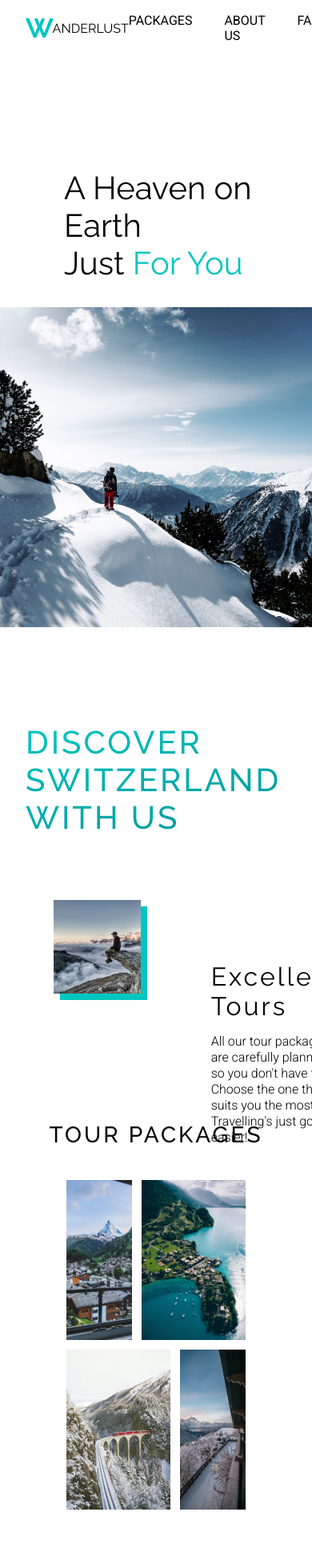
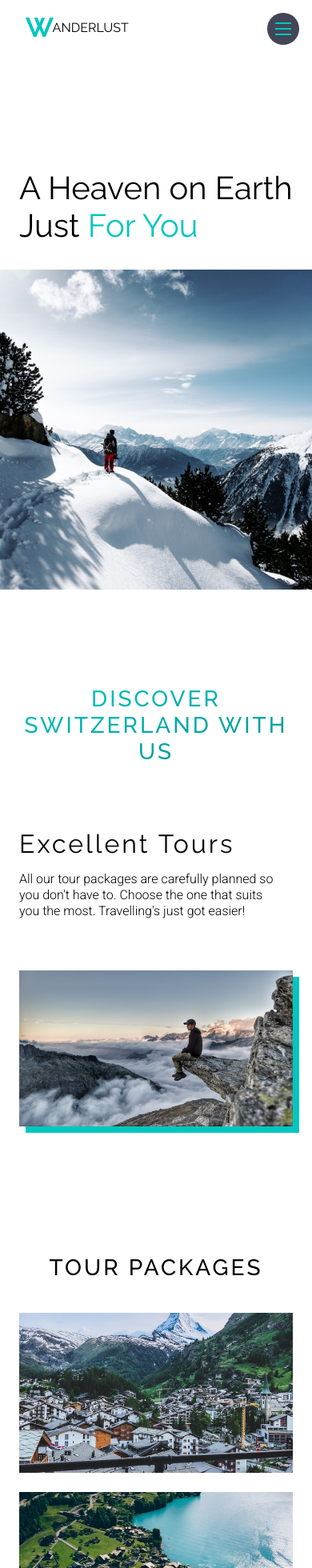
Before and after one commit to steven2596/wanderlust-travels, a React (Create React App) app: page /tours in a window 390 px wide. Shown: the top 1960 px of the page at 80% size. Built offline with nearby package versions, Linux system fonts and the light colour scheme.

Commit message:
media query for about page added

```diff
--- a/public/index.html
+++ b/public/index.html
@@ -22,6 +22,7 @@
 
   <div id="root"></div>
   <div id="custom-plan"></div>
+  <div id="navigation-button"></div>
 
 </body>
 
--- a/src/components/custom-plan/custom-plan.component.jsx
+++ b/src/components/custom-plan/custom-plan.component.jsx
@@ -10,7 +10,6 @@ const CustomPlan = () => {
     return (
         <div className="custom-plan">
             <div className="custom-plan__content">
-                <span className="custom-plan__line"></span>
                 <h2 className="custom-plan__heading">Custom Plan</h2>
                 <p className="custom-plan__text">
                     All of our package tours are excellent. But if you have something
--- a/src/components/destination-slider/destination-slider.styles.scss
+++ b/src/components/destination-slider/destination-slider.styles.scss
@@ -99,6 +99,11 @@
         letter-spacing: 1rem;
         margin-bottom: 8rem;
         text-align: center;
+
+        @media only screen and (max-width: 900px) {
+            margin: 0 3rem;
+            margin-bottom: 5rem;
+        }
     }
 }
 
--- a/src/components/directory-menu/directory-menu.styles.scss
+++ b/src/components/directory-menu/directory-menu.styles.scss
@@ -5,6 +5,17 @@
     grid-template-rows: repeat(2, 25rem);
     gap: 1.5rem;
     margin-bottom: 15rem;
+
+    @media only screen and (max-width: 1000px) {
+        grid-template-columns: 1fr repeat(5, [col-start] 1fr [col-end]) 1fr;
+    }
+
+    @media only screen and (max-width: 600px) {
+        grid-template-columns: 1fr;
+        grid-template-rows: repeat(4, 25rem);
+        gap: 0;
+        row-gap: 3rem;
+    }
 }
 
 .menu {
@@ -21,25 +32,50 @@
 
     &__link {
         transition: all .5s;
+
+        @media only screen and (max-width: 600px) {
+            margin: 0 3rem;
+        }
+
         &--1 {
             grid-column: col-start 1 / span 2;
             grid-row: 1 / 2;
+
+            @media only screen and (max-width: 600px) {
+                grid-column: 1 / -1;
+                grid-row: 1 / 2;
+            }
         }
 
         &--2 {
             grid-column: col-start 3 /  span 3;
             grid-row: 1 / 2;
 
+            @media only screen and (max-width: 600px) {
+                grid-column: 1 / -1;
+                grid-row: 2 / 3;
+            }
+
         }
 
         &--3 {
             grid-column: col-start 1 / span 3;
             grid-row: 2 / 3;
+
+            @media only screen and (max-width: 600px) {
+                grid-column: 1 / -1;
+                grid-row: 3 / 4;
+            }
         }
 
         &--4 {
             grid-column: col-start 4 / span 2;
             grid-row: 2 / 3;
+
+            @media only screen and (max-width: 600px) {
+                grid-column: 1 / -1;
+                grid-row: 4 / 5;
+            }
         }
 
         &:hover {
--- a/src/components/footer/footer.component.jsx
+++ b/src/components/footer/footer.component.jsx
@@ -1,4 +1,6 @@
 import React from 'react';
+
+import { Link } from 'react-router-dom';
 
 import './footer.styles.scss';
 
@@ -15,15 +17,21 @@ const Footer = () => (
         <div className="footer__icon">
             <span className="footer__logo-text">wanderlust</span>
             <div className="footer__socials">
+                <a href="https://www.facebook.com">
                     <svg className="footer__social">
                         <use href={sprite + "#icon-facebook2"}></use>
                     </svg>
+                </a>
+                <a href="https://www.instagram.com">
                     <svg className="footer__social">
                         <use href={sprite + "#icon-instagram"}></use>
                     </svg>
+                </a>
+                <a href="https://www.twitter.com">
                     <svg className="footer__social">
                         <use href={sprite + "#icon-twitter"}></use>
                     </svg>
+                </a>
             </div>
         </div>
 
--- a/src/components/navbar/navbar.component.jsx
+++ b/src/components/navbar/navbar.component.jsx
@@ -1,5 +1,6 @@
 import React from 'react';
 import Logo from '../logo/logo.component';
+import NavButton from '../navbutton/navbutton.component';
 
 import './navbar.styles.scss';
 
@@ -18,6 +19,7 @@ const Navbar = () => {
                     <a href="/faqs" className="nav__link">FAQs</a>
                 </li>
             </ul>
+            <NavButton />
         </nav>
     )
 };
--- a/src/components/navbar/navbar.styles.scss
+++ b/src/components/navbar/navbar.styles.scss
@@ -18,12 +18,15 @@
         margin-left: auto;
 
         display: flex;
+
+        @media only screen and (max-width: 600px) {
+            display: none;
+        }
     }
 
     &__item {
         cursor: pointer;
         position: relative;
-
         transition: all .3s;
 
         &:not(:last-child) {
--- /dev/null
+++ b/src/components/navbutton/navbutton.component.jsx
@@ -0,0 +1,37 @@
+import React from 'react';
+import ReactDom from 'react-dom';
+import './navbutton.styles.scss';
+
+const NavButton = () => {
+
+
+    return ReactDom.createPortal(
+        <div className="navigation" >
+            <input id="navi-button" type="checkbox" class="navbutton__checkbox" />
+            <label for="navi-button" className="navbutton__container">
+                <span className="navbutton__icon" />
+            </label>
+            <div className="navbutton__background"></div>
+            <div className="navbutton__overlay">
+                <ul className="navbutton__menu">
+                    <li className="navbutton__item">
+                        <a href="/" className="navbutton__link">HOME</a>
+                    </li>
+                    <li className="navbutton__item">
+                        <a href="/tours" className="navbutton__link">PACKAGES</a>
+                    </li>
+                    <li className="navbutton__item">
+                        <a href="/about" className="navbutton__link">ABOUT US</a>
+                    </li>
+                    <li className="navbutton__item">
+                        <a href="/faqs" className="navbutton__link">FAQs</a>
+                    </li>
+                </ul>
+            </div>
+
+
+        </div>, document.getElementById('navigation-button')
+    );
+}
+
+export default NavButton;
--- /dev/null
+++ b/src/components/navbutton/navbutton.styles.scss
@@ -0,0 +1,140 @@
+.navigation {
+    display: none;
+
+    @media only screen and (max-width: 600px) {
+        display: flex;
+    }
+}
+
+.navbutton {
+
+    &__container {
+        position: fixed;
+        top: 2rem;
+        right: 2rem;
+        width: 5rem;
+        height: 5rem;
+        border-radius: 10rem;
+        background-color: var(--color-secondary);
+        z-index: 2500;
+        cursor: pointer;
+
+    }
+
+    &__checkbox {
+        display: none;
+    }
+
+    &__background {
+        position: fixed;
+        top: 2rem;
+        right: 2rem;
+        width: 5rem;
+        height: 5rem;
+        border-radius: 10rem;
+        background-color: var(--color-primary);
+        z-index: 1500;
+        transform: scale(0);
+        transition: all .5s ease-in-out;
+    }
+
+    &__checkbox:checked ~ &__background {
+        transform: scale(70);
+    }
+
+    &__overlay {
+        position: fixed;
+        top: 0;
+        left: 0;
+        bottom: 0;
+        right: 0;
+        z-index: 2000;
+        opacity: 0;
+        transform: translateY(-100%);
+        transition: all .3s;
+        transition-delay: .3s;
+    }
+
+    &__checkbox:checked ~ &__overlay {
+        transform: translateY(0);
+        opacity: 1;
+    }
+
+    &__icon {
+        position: absolute;
+        top: 50%;
+        left: 50%;
+        transform: translate(-50%, -50%);
+        height: 2px;
+        width: 2.5rem;
+        background-color: var(--color-primary);
+        cursor: pointer;
+
+
+
+        &::before,
+        &::after {
+            content: '';
+            width: 100%;
+            height: 100%;
+            position: absolute;
+            background-color: var(--color-primary);
+            transition: all .3s;
+        }
+
+        &::before {
+            top: -.9rem;
+        }
+
+        &::after {
+            top: .9rem;
+        }
+    }
+
+    &__checkbox:checked + &__container &__icon {
+        background-color: transparent;
+
+        &::before {
+            transform: rotate(45deg);
+            top: 0;
+        }
+
+        &::after {
+            transform: rotate(-45deg);
+            top: 0;
+        }
+    }
+
+
+
+    &__menu {
+        position: absolute;
+        top: 50%;
+        left: 50%;
+        transform: translate(-50%, -50%);
+        display: flex;
+        flex-direction: column;
+        font-size: 5rem;
+        list-style: none;
+        text-align: center;
+
+    }
+
+    &__item {
+        cursor: pointer;
+
+        &:not(:last-child) {
+            margin-bottom: 6rem;
+        }
+    }
+
+    &__link {
+
+        &,
+        &:link,
+        &:visited {
+            text-decoration: none;
+            color: var(--color-secondary-dark);
+        }
+    }
+}
--- a/src/components/review/review.styles.scss
+++ b/src/components/review/review.styles.scss
@@ -13,7 +13,7 @@
         border-bottom: 3px solid transparent;
 
         @media only screen and (max-width: 460px) {
-            bottom: -5%;
+            bottom: -10%;
         }
 
 
@@ -23,8 +23,6 @@
         }
 
         &--next {
-
-
 
             &:hover {
                 transform: translateY(-.7rem);
@@ -79,6 +77,7 @@
 
 
     &__text {
+        height: 20rem;
         padding: 5rem;
 
         @media only screen and (max-width: 600px) {
--- a/src/pages/package-directory/package-directory.styles.scss
+++ b/src/pages/package-directory/package-directory.styles.scss
@@ -30,6 +30,11 @@
        margin-left: 10rem;
 
        animation: moveFromRight 1s;
+
+       @media only screen and (max-width: 600px) {
+           margin-left: 3rem;
+
+       }
     }
 
     &__heading {
@@ -66,16 +71,25 @@
         display: grid;
         grid-template-columns: 1fr repeat(10, minmax(min-content, 1fr)) 1fr;
         grid-template-rows: min-content 30vw;
+        column-gap: 10rem;
+        row-gap: 10rem;
+        margin: 15rem 0;
 
-        column-gap: 4rem;
-        row-gap: 10rem;
-        margin : 15rem 0;
+        @media only screen and (max-width: 800px) {
+            grid-template-columns: repeat(8, 1fr);
+            grid-template-rows: min-content min-content 50vw;
+            column-gap: 0;
+            row-gap: 5rem;
+        }
+
+
+
 
         &-header {
             grid-column: 2 / span 10;
             grid-row: 1 / 2;
-            justify-self: center;
 
+            text-align: center;
             font-size: 5rem;
             font-weight: 500;
             text-transform: uppercase;
@@ -84,6 +98,21 @@
             background-clip: text;
             -moz-background-clip: text;
             color: transparent;
+
+            @media only screen and (max-width: 900px) {
+                grid-column: 1 / -1;
+                margin: 0 5rem;
+
+            }
+
+            @media only screen and (max-width: 600px) {
+                grid-column: 1 / -1;
+                margin: 0 2rem;
+                font-size: 3.5rem;
+            }
+
+
+
         }
 
         &-imgContainer {
@@ -91,6 +120,18 @@
             grid-row: 2 / 3;
 
             position: relative;
+
+            @media only screen and (max-width: 1100px) {
+                grid-column: 1 / span 6;
+                margin-left: 6rem;
+            }
+
+            @media only screen and (max-width: 800px) {
+                grid-column: 1 / -1;
+                grid-row: 3 / 4;
+                margin: 0 3rem;
+
+            }
         }
 
         &-image {
@@ -120,6 +161,22 @@
         padding: 3rem;
 
         padding-left: 7rem;
+
+        @media only screen and (max-width: 1200px) {
+            margin-top: 8%;
+            grid-column: 6 / span 6;
+
+        }
+
+        @media only screen and (max-width: 800px) {
+            grid-column: 1 / -1;
+            grid-row: 2 / 3;
+            margin-top: 0;
+            padding-left: 0;
+            margin: 0 3rem;
+        }
+
+
 
 
         &-header {
```
Lines whose indentation alone changed are shown as unchanged.
